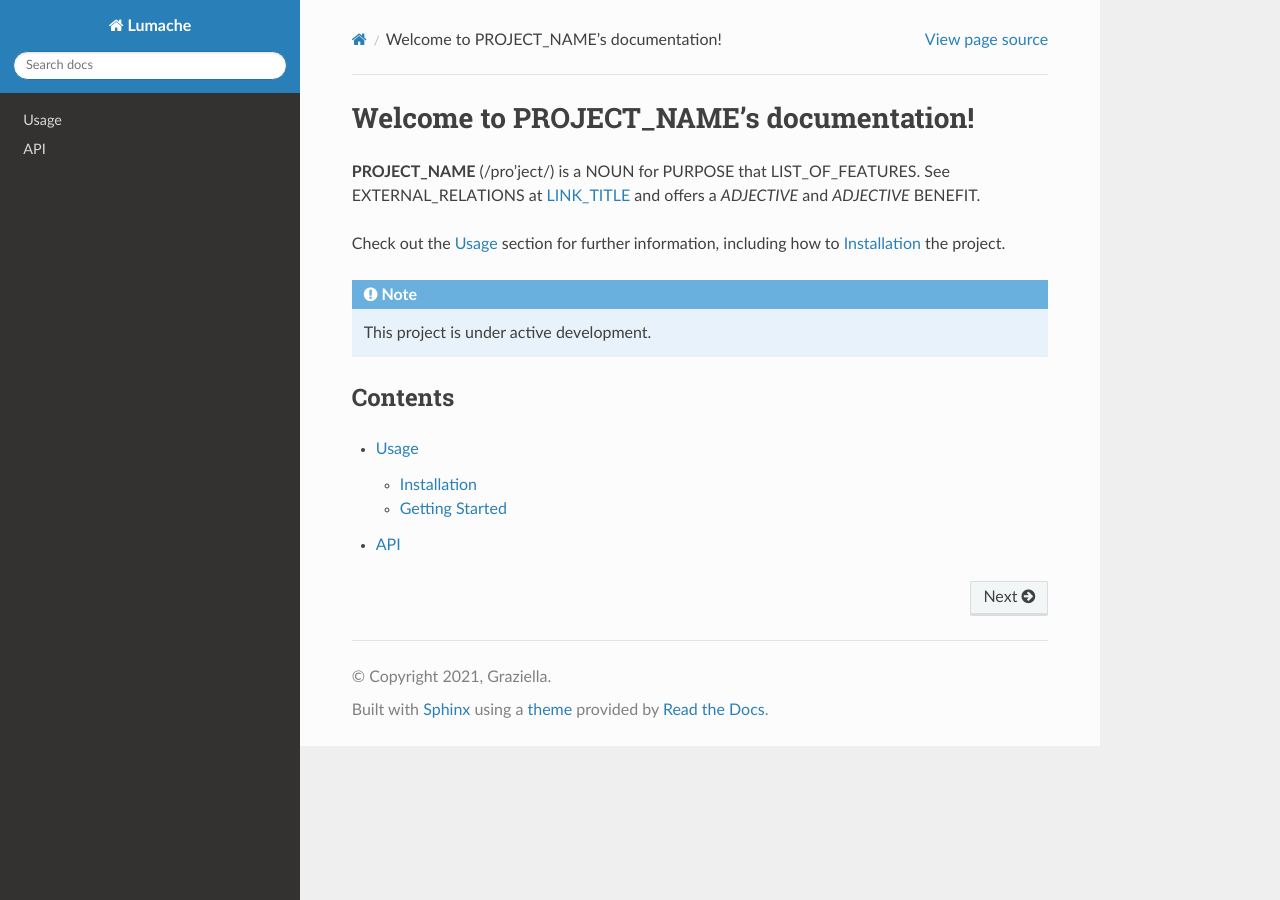
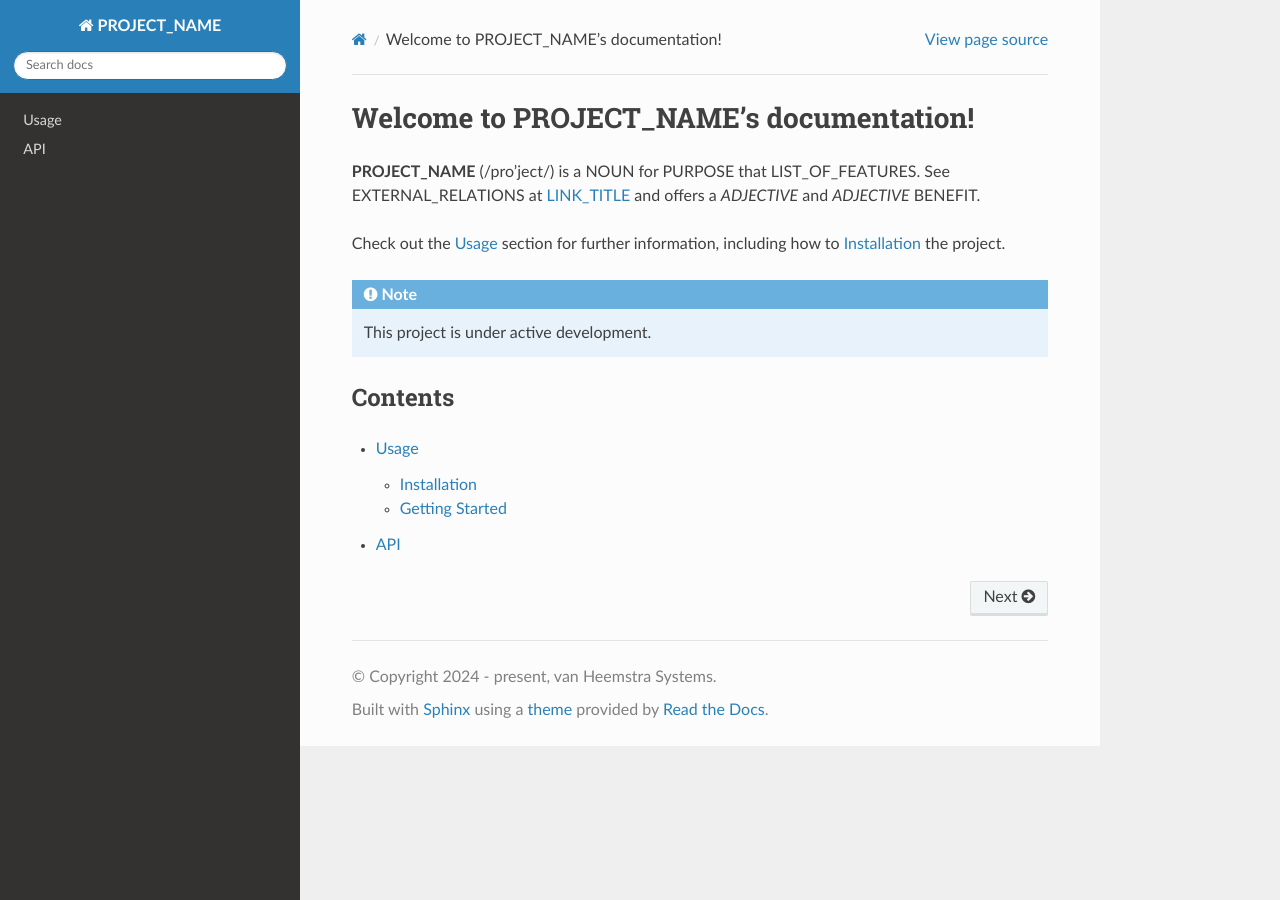
Before and after one commit to vanHeemstraSystems/read-the-docs-example, a Sphinx documentation site: the page built from docs/source/index.rst, in a window 1280 px wide. Built offline with Sphinx 7.4.7 and the Read the Docs theme 3.1.0, drawn with Linux system fonts in a browser that asks for light colours.

Commit message:
Update conf.py

```diff
--- a/docs/source/conf.py
+++ b/docs/source/conf.py
@@ -2,9 +2,9 @@
 
 # -- Project information
 
-project = 'Lumache'
-copyright = '2021, Graziella'
-author = 'Graziella'
+project = 'PROJECT_NAME'
+copyright = '2024 - present, van Heemstra Systems'
+author = 'Willem van Heemstra'
 
 release = '0.1'
 version = '0.1.0'
```
